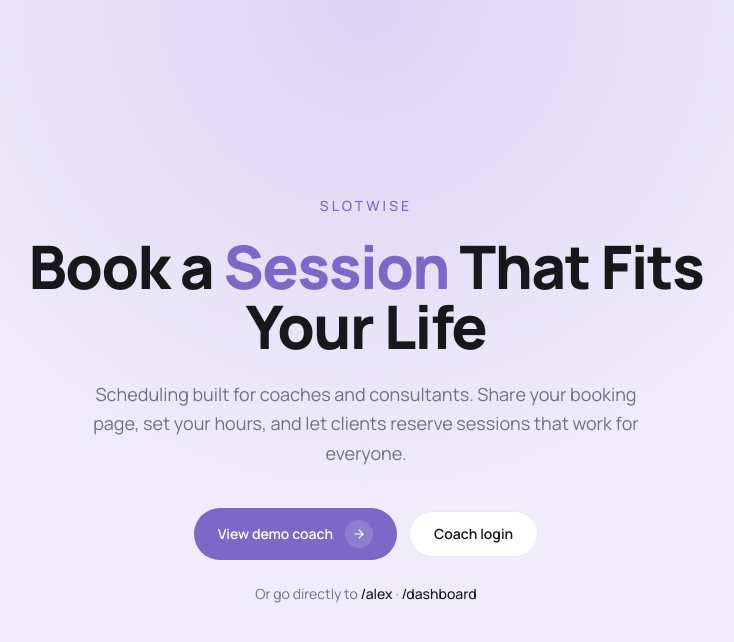
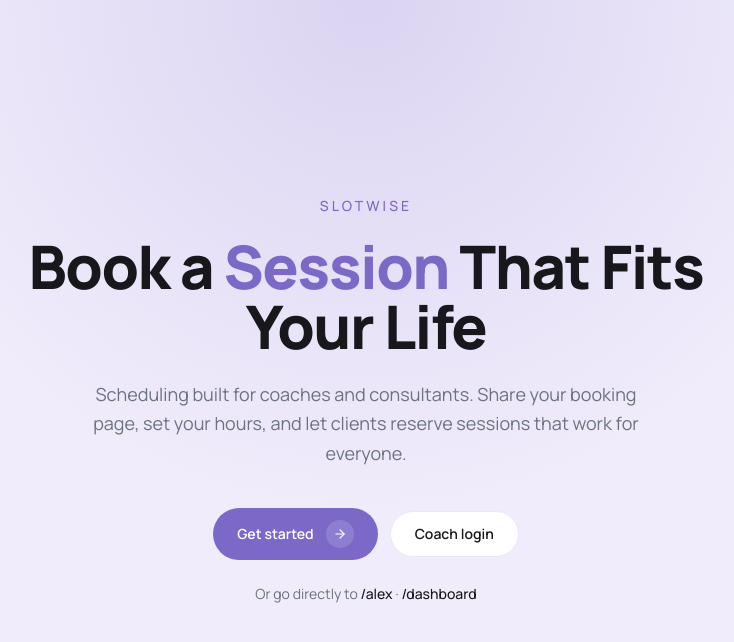
Before and after one commit to segnitsega/booking-app, a Next.js app: page / in a window 1280 px wide. Shown: the top 642 px of the page, without its empty margins (274-1008 px from the left). Built offline with nearby package versions, Linux system fonts and the light colour scheme.

Commit message:
Point the landing primary CTA to coach signup.
Swap the demo coach button for Get started so new users create an account instead of opening /alex.

```diff
--- a/app/page.tsx
+++ b/app/page.tsx
@@ -18,8 +18,8 @@ export default function Home() {
           everyone.
         </p>
         <div className="mt-10 flex flex-wrap items-center justify-center gap-3">
-          <Button href="/alex" variant="accent">
-            View demo coach
+          <Button href="/sign-up" variant="accent">
+            Get started
           </Button>
           <Button href="/sign-in" variant="outline" showArrow={false}>
             Coach login
```
